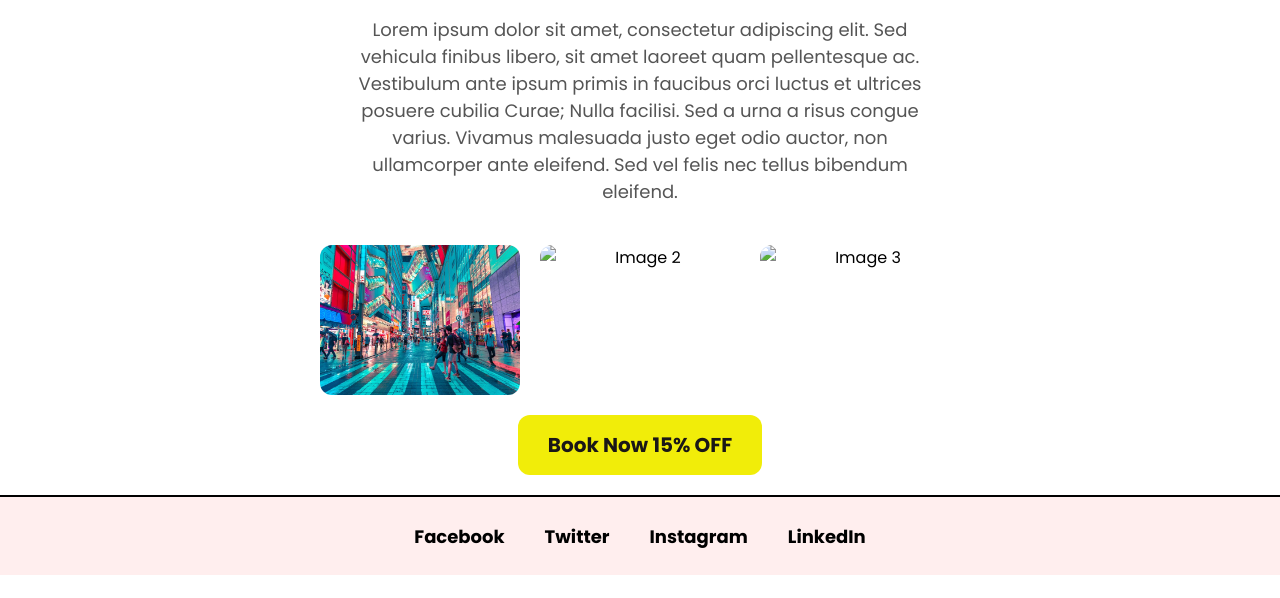
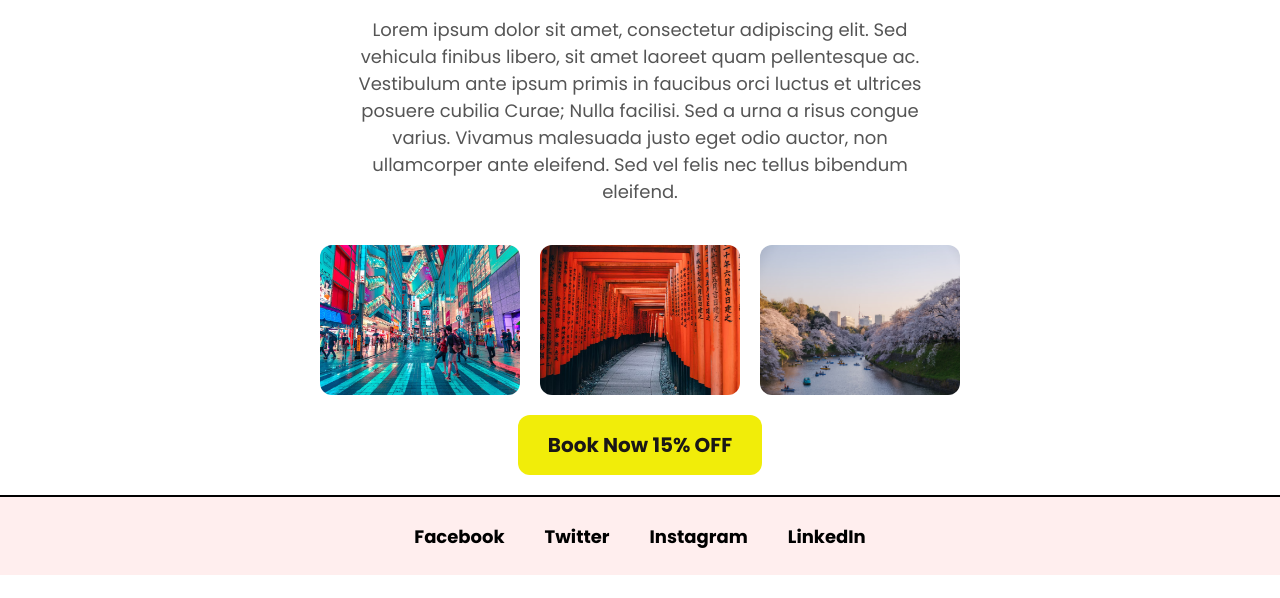
Before and after one commit to A-Shaukat/Welcome-Travel-Agency, a plain HTML site: page japan.html in a window 1280 px wide. Shown: the part 202-800 px from the top of the page. Drawn offline with Linux system fonts and the light colour scheme.

Commit message:
Update japan.html

```diff
--- a/japan.html
+++ b/japan.html
@@ -92,8 +92,8 @@
         </p>
         <div class="image-container">
             <img src="japan_2.jpeg" alt="Image 1">
-            <img src="Images/japan_3.jpeg" alt="Image 2">
-            <img src="Images/japan_5.jpeg" alt="Image 3">
+            <img src="japan_3.jpeg" alt="Image 2">
+            <img src="japan_5.jpeg" alt="Image 3">
         </div>
         <a href="#">Book Now 15% OFF</a>
     </section>
```
